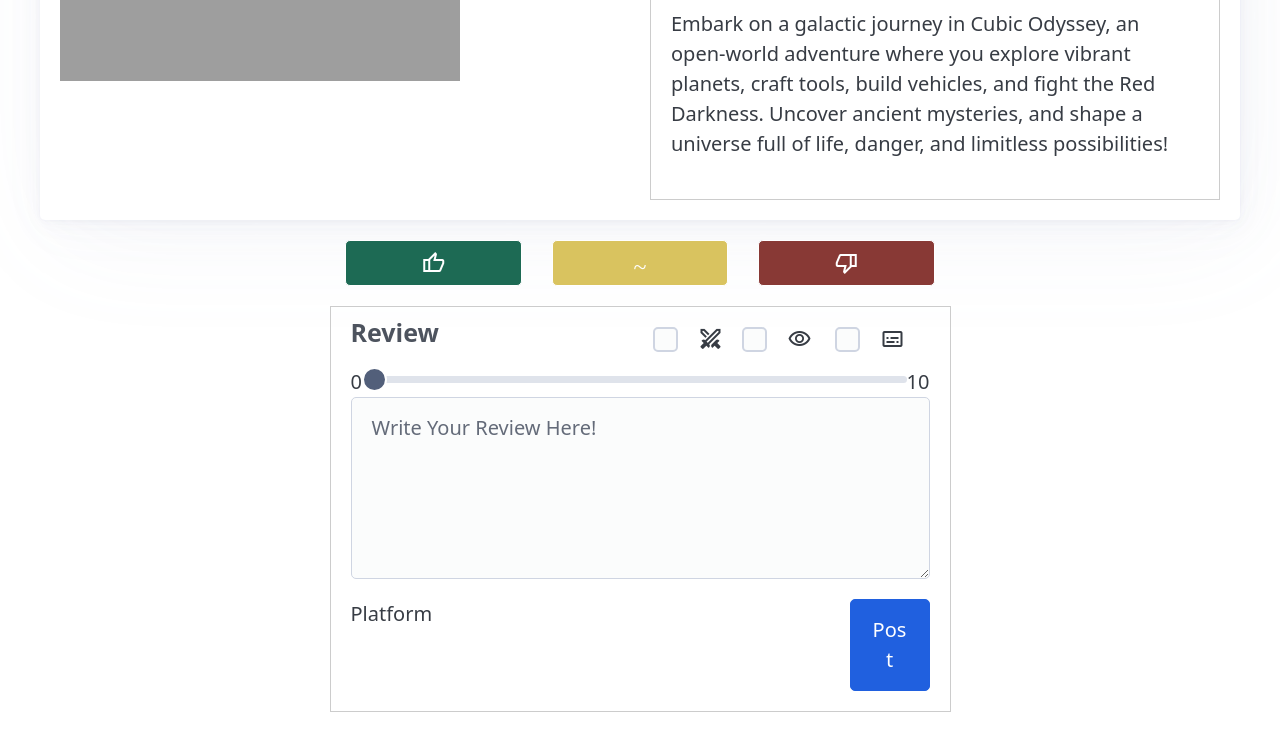
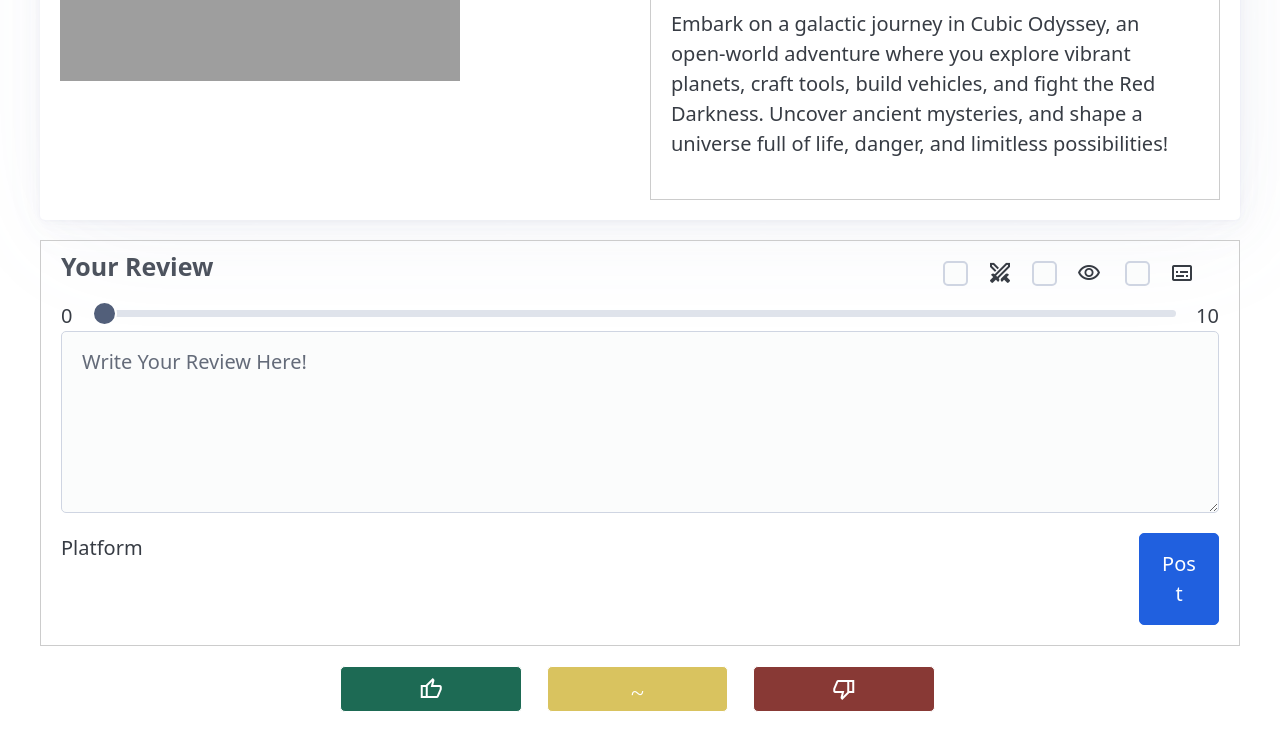
Before and after one commit to Filip-Sapina/GameReviewHub, a Flask app: page /game/2 in a window 1280 px wide. Shown: the part 490-1222 px from the top of the page. Run offline with Flask 3, Linux system fonts and the light colour scheme; data comes from the database, SQL or seed files in the repository; grey boxes are pictures that could not be loaded.

Commit message:
Swapped around review filters and user review.

```diff
--- a/static/css/style.css
+++ b/static/css/style.css
@@ -175,7 +175,8 @@
 
 .review-filter button {
     flex: 1;
-    margin: 0 0.25rem;
+    margin-top: 1rem;
+    margin-right: 0.25rem;
     padding: 0.5rem 0rem 0.5rem 0rem;
 }
 
@@ -262,6 +263,7 @@
 #user-rating {
     padding-left: 1rem;
     padding-right: 1rem;
+    margin-bottom: 0;
 }
 
 .user-review-post-button {
--- a/templates/game.html
+++ b/templates/game.html
@@ -14,7 +14,7 @@
         <!-- Title -->
         <h1 style="text-align: center;">{{game.title}}</h1>
         <!-- Rating -->
-        <div class="container-fluid rating-container" >
+        <div class="container-fluid rating-container">
             <span>1</span>
             <progress value="8" max="10" id="rating"></progress>
             <span>10</span>
@@ -47,23 +47,18 @@
 
 
 
-<div class="review-filter container grid">
-    <!-- Review Filters -->
-    <button class="material-symbols-outlined" id="positive-reviews">thumb_up</button>
-    <button class="material-symbols-outlined" id="mixed-reviews">~</button>
-    <button class="material-symbols-outlined" id="negative-reviews">thumb_down</button>
-</div>
 
 
 
-<div class="reviews">
+
+
 <!-- Write Your Own Review -->
 <div class="container user-review">
 
 
     <form action="/write_review" method="post" aria-label="Write Review">
         <div class="user-review-top">
-                <h4>Review</h4>
+            <h4>Your    Review</h4>
             <!-- Accessibility Options -->
             <div class="form-group user-accessibility">
                 <label for="has_subtitles" class="material-symbols-outlined">subtitles</label>
@@ -76,9 +71,9 @@
         </div>
         <div class="form-group user-rating-container">
             <!-- Ratings Slider -->
-                0
-                <input type="range" name="rating" id="rating" min="0" max="10" value="0">
-                10
+            <span>0</span>
+            <input type="range" name="rating" id="user-rating" min="0" max="10" value="0">
+            <span>10</span>
         </div>
         <div class="form-group">
             <!-- Place to write Text for Review -->
@@ -110,6 +105,15 @@
 
 
 </div>
+
+<!-- Review Filters -->
+<div class="review-filter container grid">
+
+    <button class="material-symbols-outlined" id="positive-reviews">thumb_up</button>
+    <button class="material-symbols-outlined" id="mixed-reviews">~</button>
+    <button class="material-symbols-outlined" id="negative-reviews">thumb_down</button>
+</div>
+<div class="reviews">
     <!-- Other Peoples Reviews -->
 </div>
 
```
Lines whose indentation alone changed are shown as unchanged.
